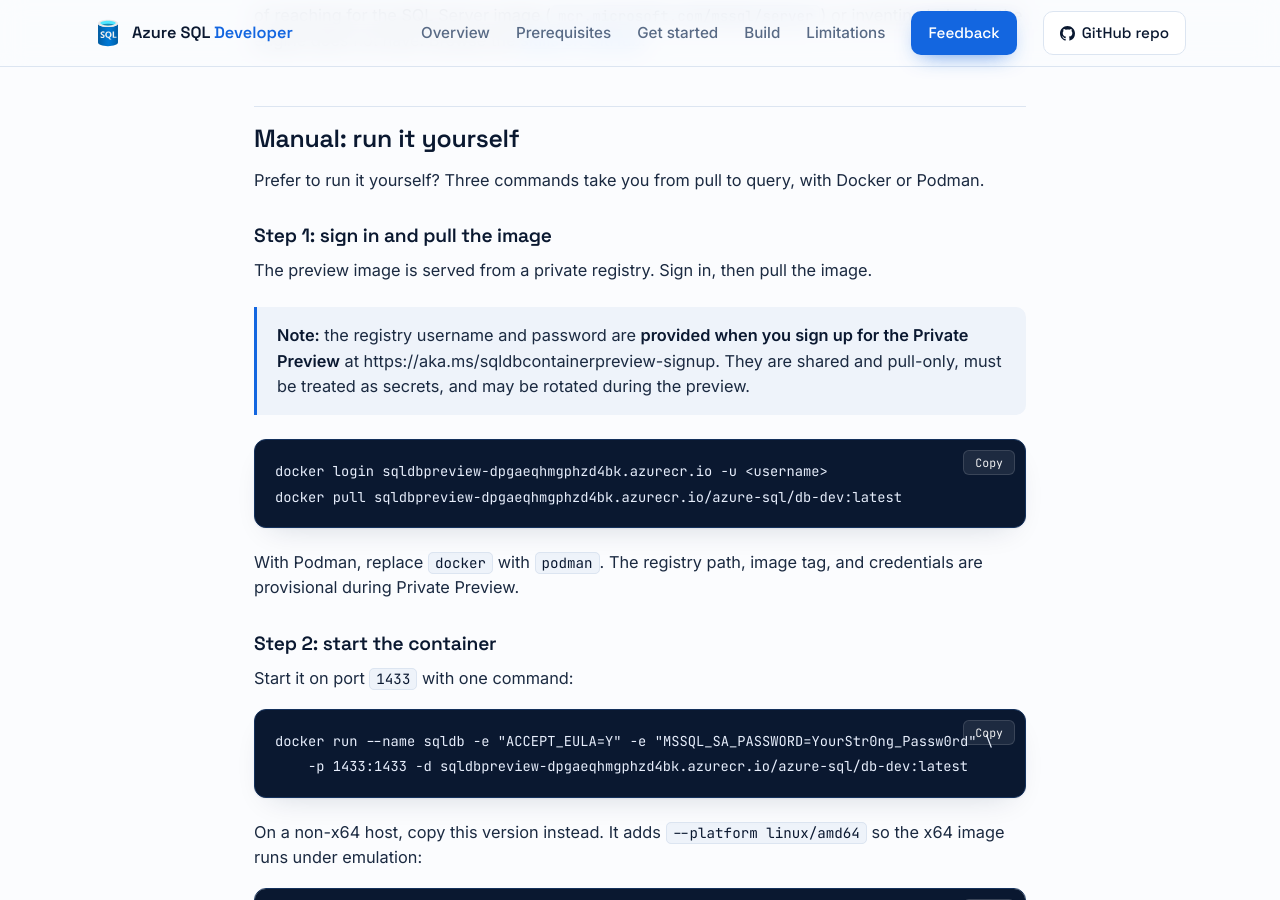
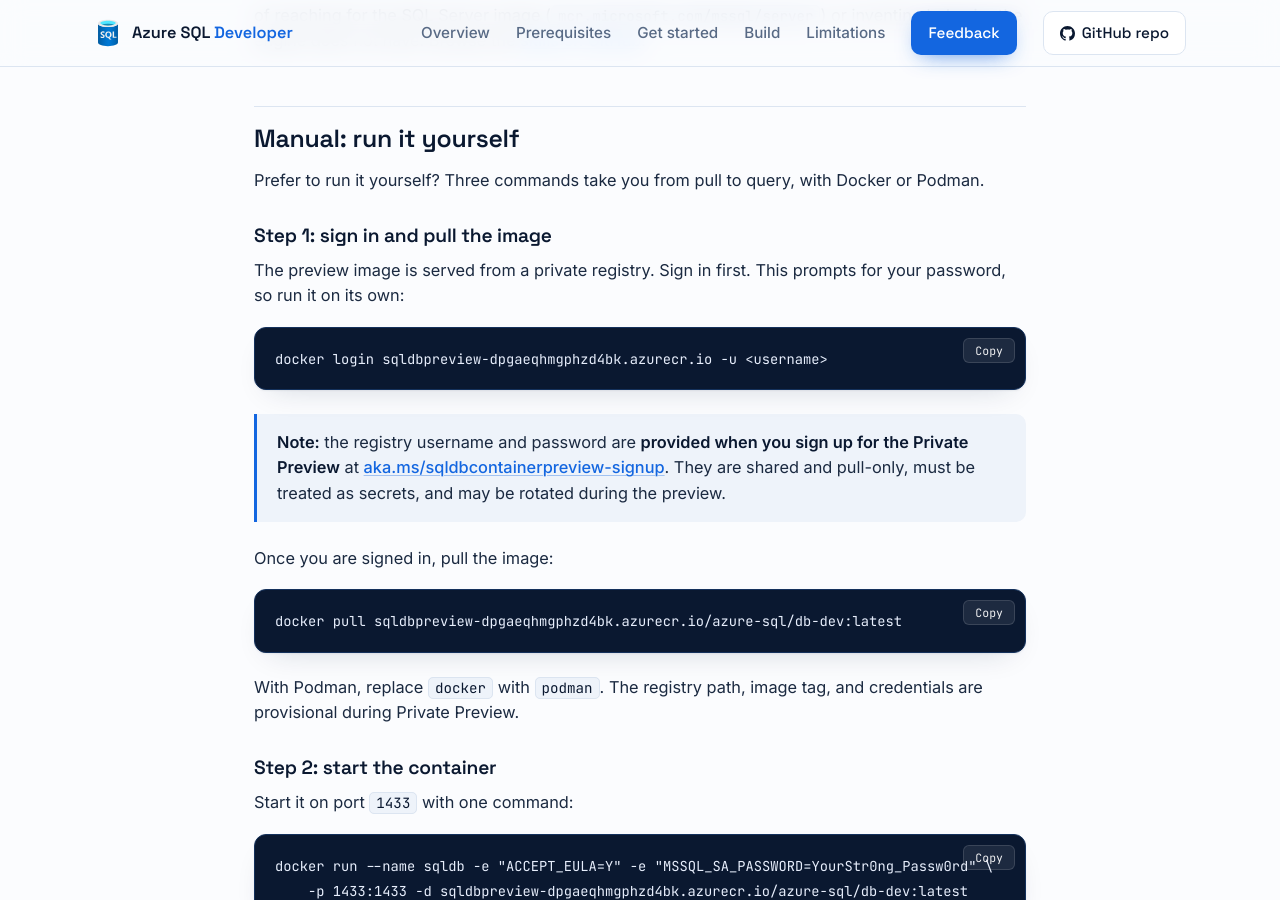
Before and after one commit to microsoft/azure-sql-database-container, a Jekyll site: the page built from docs/getting-started.md, in a window 1280 px wide and 900 px high, scrolled down 2088 px. Built offline with Jekyll 4.4.1, drawn with Linux system fonts in a browser that asks for light colours; some of the changed text lies outside the part shown.

Commit message:
Split the interactive login from the pull, and link the bare URLs (#87)
docker login prompts for a password. When it shares a code block with docker
pull, copying the block sends the pull command as the password, the login fails,
and the pull never runs. Split into two blocks: sign in, then pull.

Left the multi-command blocks in the skills and the prompt files alone. Those are
handed to an agent, which runs commands one at a time, so the trap does not apply
there. Only getting-started is copied into a terminal by a human.

Also linked the two bare aka.ms URLs in getting-started, displayed as
aka.ms/xxx rather than the full https:// form. Left the descriptive labels
elsewhere ("Report a bug", "sign up for the Private Preview") as they are: they
read better in prose than a raw slug would.

````diff
--- a/docs/getting-started.md
+++ b/docs/getting-started.md
@@ -61,12 +61,17 @@
 
 ### Step 1: sign in and pull the image
 
-The preview image is served from a private registry. Sign in, then pull the image.
-
-> **Note:** the registry username and password are **provided when you sign up for the Private Preview** at https://aka.ms/sqldbcontainerpreview-signup. They are shared and pull-only, must be treated as secrets, and may be rotated during the preview.
+The preview image is served from a private registry. Sign in first. This prompts for your password, so run it on its own:
 
 ```bash
 docker login sqldbpreview-dpgaeqhmgphzd4bk.azurecr.io -u <username>
+```
+
+> **Note:** the registry username and password are **provided when you sign up for the Private Preview** at [aka.ms/sqldbcontainerpreview-signup](https://aka.ms/sqldbcontainerpreview-signup). They are shared and pull-only, must be treated as secrets, and may be rotated during the preview.
+
+Once you are signed in, pull the image:
+
+```bash
 docker pull sqldbpreview-dpgaeqhmgphzd4bk.azurecr.io/azure-sql/db-dev:latest
 ```
 
````
Also changed, not shown: other parts of docs/getting-started.md (+1 -1 lines).
